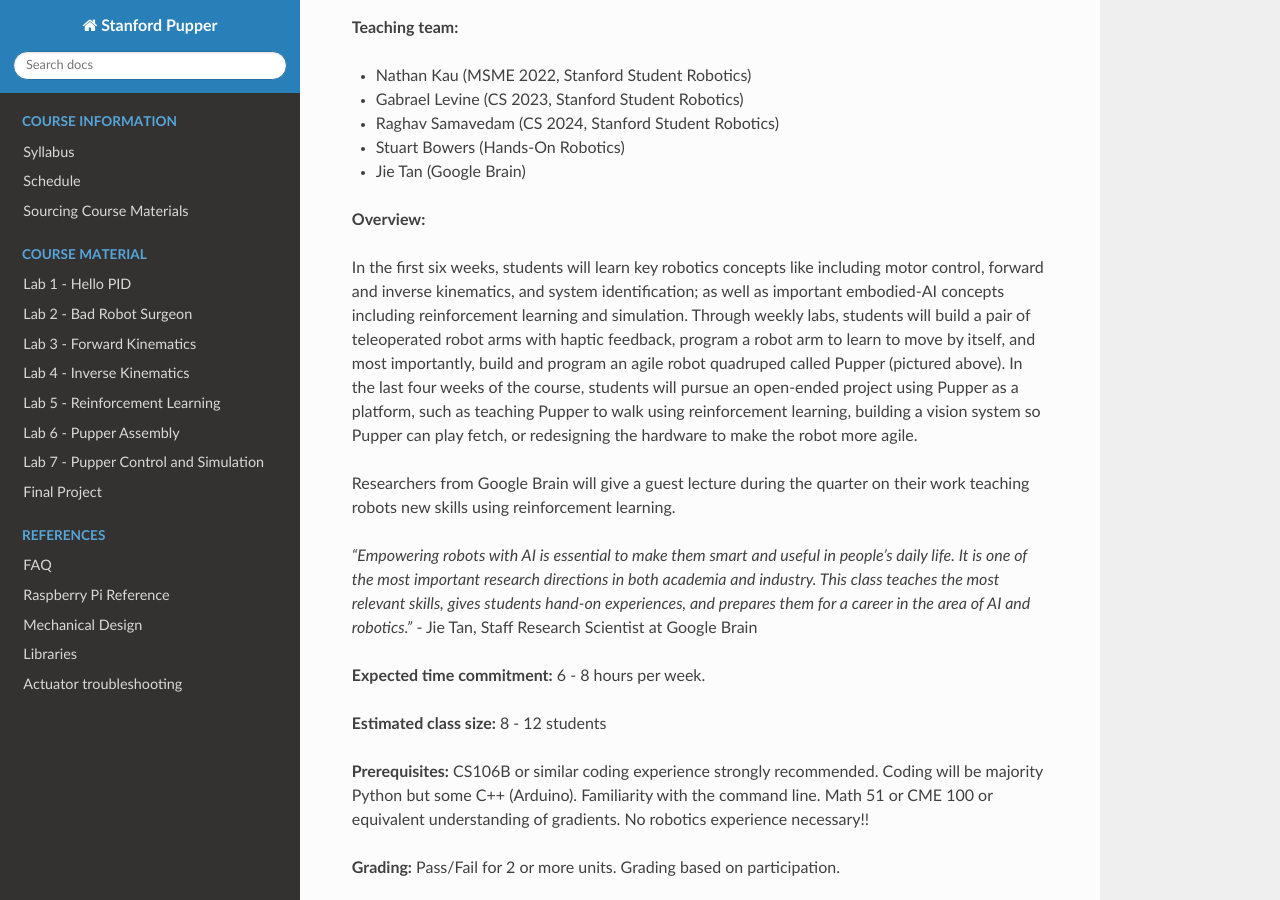
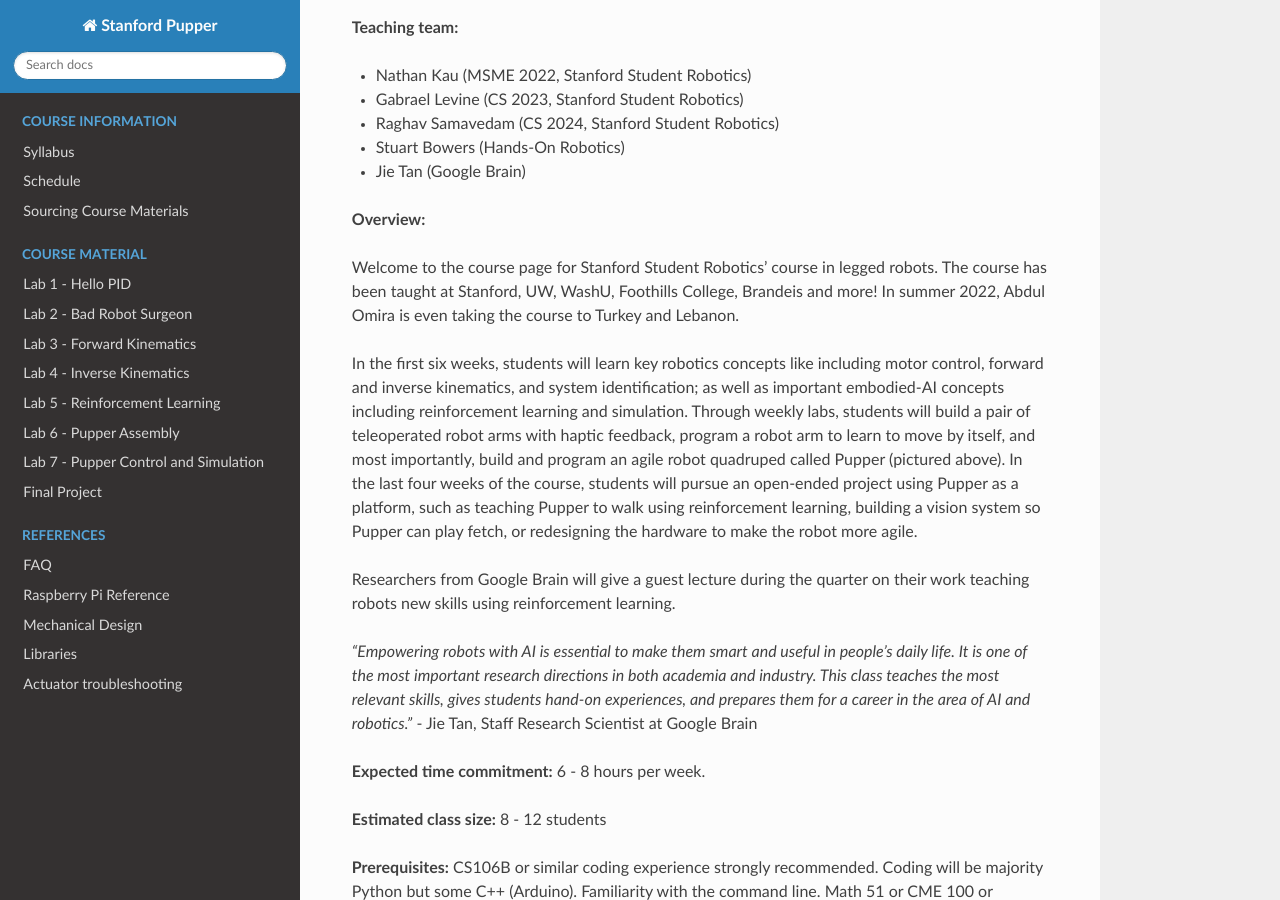
Before and after one commit to stanfordroboticsclub/pupperv3-independent-study, a Sphinx documentation site: the page built from docs/index.rst, in a window 1280 px wide and 900 px high, scrolled down 818 px. Built offline with Sphinx 7.4.7 and the Read the Docs theme 2.0.0, drawn with Linux system fonts in a browser that asks for light colours.

Commit message:
add abdul blurb

```diff
--- a/docs/index.rst
+++ b/docs/index.rst
@@ -21,6 +21,8 @@ Course overview
 * Jie Tan (Google Brain)
 
 **Overview:**
+
+Welcome to the course page for Stanford Student Robotics' course in legged robots. The course has been taught at Stanford, UW, WashU, Foothills College, Brandeis and more! In summer 2022, Abdul Omira is even taking the course to Turkey and Lebanon.
 
 In the first six weeks, students will learn key robotics concepts like including motor control, forward and inverse kinematics, and system identification; as well as important embodied-AI concepts including reinforcement learning and simulation. Through weekly labs, students will build a pair of teleoperated robot arms with haptic feedback, program a robot arm to learn to move by itself, and most importantly, build and program an agile robot quadruped called Pupper (pictured above). In the last four weeks of the course, students will pursue an open-ended project using Pupper as a platform, such as teaching Pupper to walk using reinforcement learning, building a vision system so Pupper can play fetch, or redesigning the hardware to make the robot more agile.
 
```
